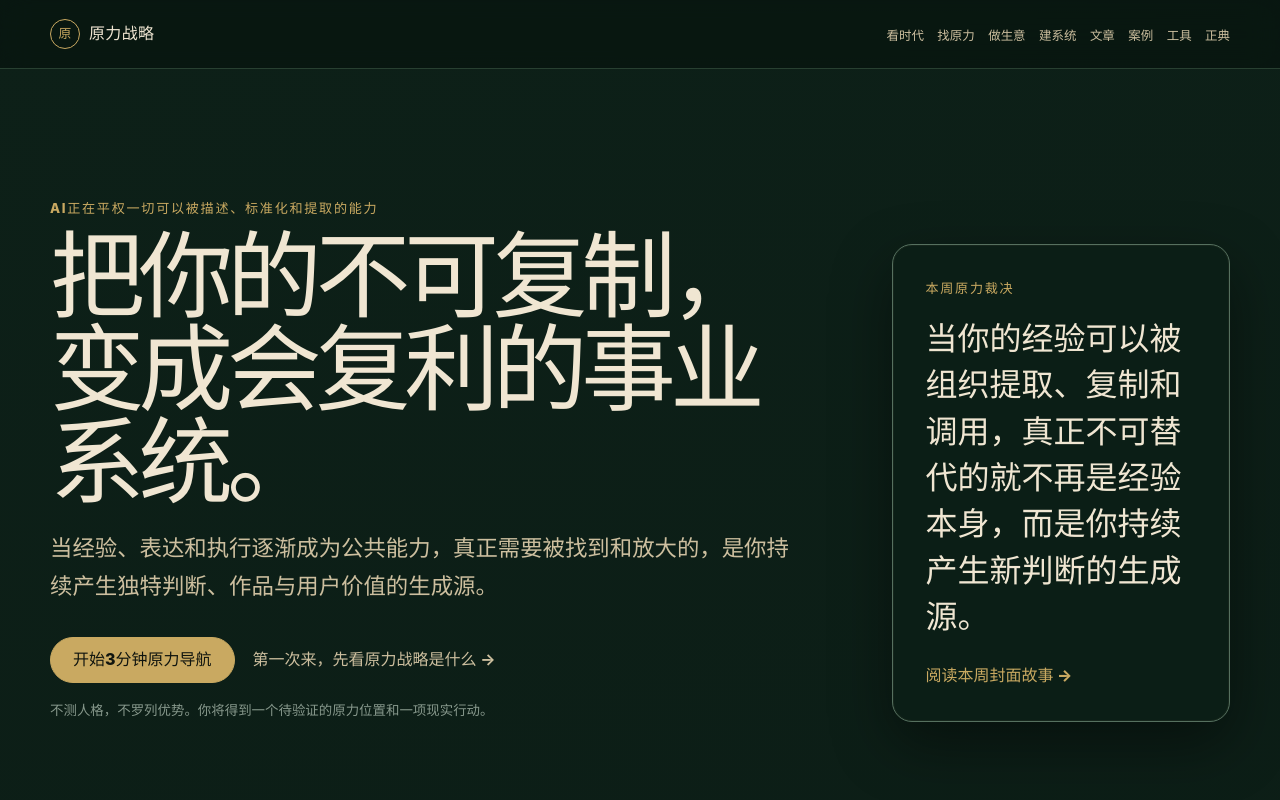
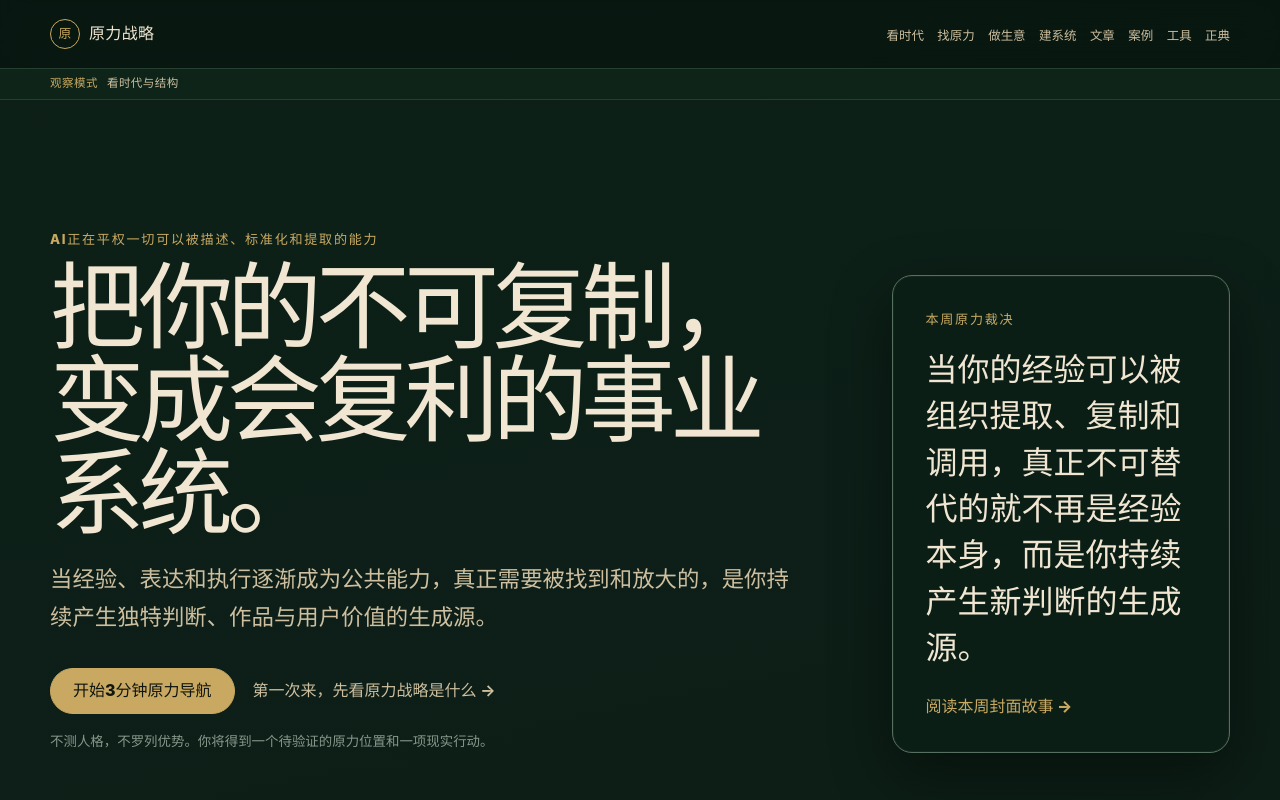
Before and after one commit to moonstachain/yuanli-strategy-web, an Astro site: page / in a window 1280 px wide. Shown: the top 800 px of the page. Built offline with nearby package versions, Linux system fonts and the light colour scheme; Astro itself is replaced by a stand-in of ours.

Commit message:
feat: 为纸场舱增加统一模式提示

```diff
--- a/src/layouts/BaseLayout.astro
+++ b/src/layouts/BaseLayout.astro
@@ -11,6 +11,11 @@ const {
   showReadingProgress = false,
 } = Astro.props;
 const canonicalURL = new URL(Astro.url.pathname, Astro.site);
+const modeMeta = {
+  paper: { label: '阅读模式', action: '理解机制与证据' },
+  field: { label: '观察模式', action: '看时代与结构' },
+  cockpit: { label: '工作模式', action: '完成判断与行动' },
+}[mode] ?? { label: '阅读模式', action: '理解机制与证据' };
 ---
 <!doctype html>
 <html lang="zh-CN" data-mode={mode}>
@@ -28,7 +33,21 @@ const canonicalURL = new URL(Astro.url.pathname, Astro.site);
     <a class="skip-link" href="#main-content">跳到主要内容</a>
     {showReadingProgress && <div class="reading-progress" aria-hidden="true"><span id="reading-progress-bar"></span></div>}
     <Header />
+    <div class="mode-strip" aria-label={`当前为${modeMeta.label}`}>
+      <div class="container mode-strip-inner">
+        <span>{modeMeta.label}</span>
+        <strong>{modeMeta.action}</strong>
+      </div>
+    </div>
     <main id="main-content"><slot /></main>
     <Footer />
   </body>
 </html>
+
+<style>
+  .mode-strip { border-bottom: 1px solid color-mix(in srgb, var(--line) 70%, transparent); background: color-mix(in srgb, var(--panel-soft) 72%, transparent); }
+  .mode-strip-inner { min-height: 30px; display: flex; align-items: center; gap: var(--sp-3); color: var(--ink3); font-size: .72rem; letter-spacing: .04em; }
+  .mode-strip-inner span { color: var(--accent); font-weight: 800; }
+  .mode-strip-inner strong { color: var(--ink2); font-weight: 650; }
+  @media (max-width: 640px) { .mode-strip-inner { justify-content: space-between; } }
+</style>
```
